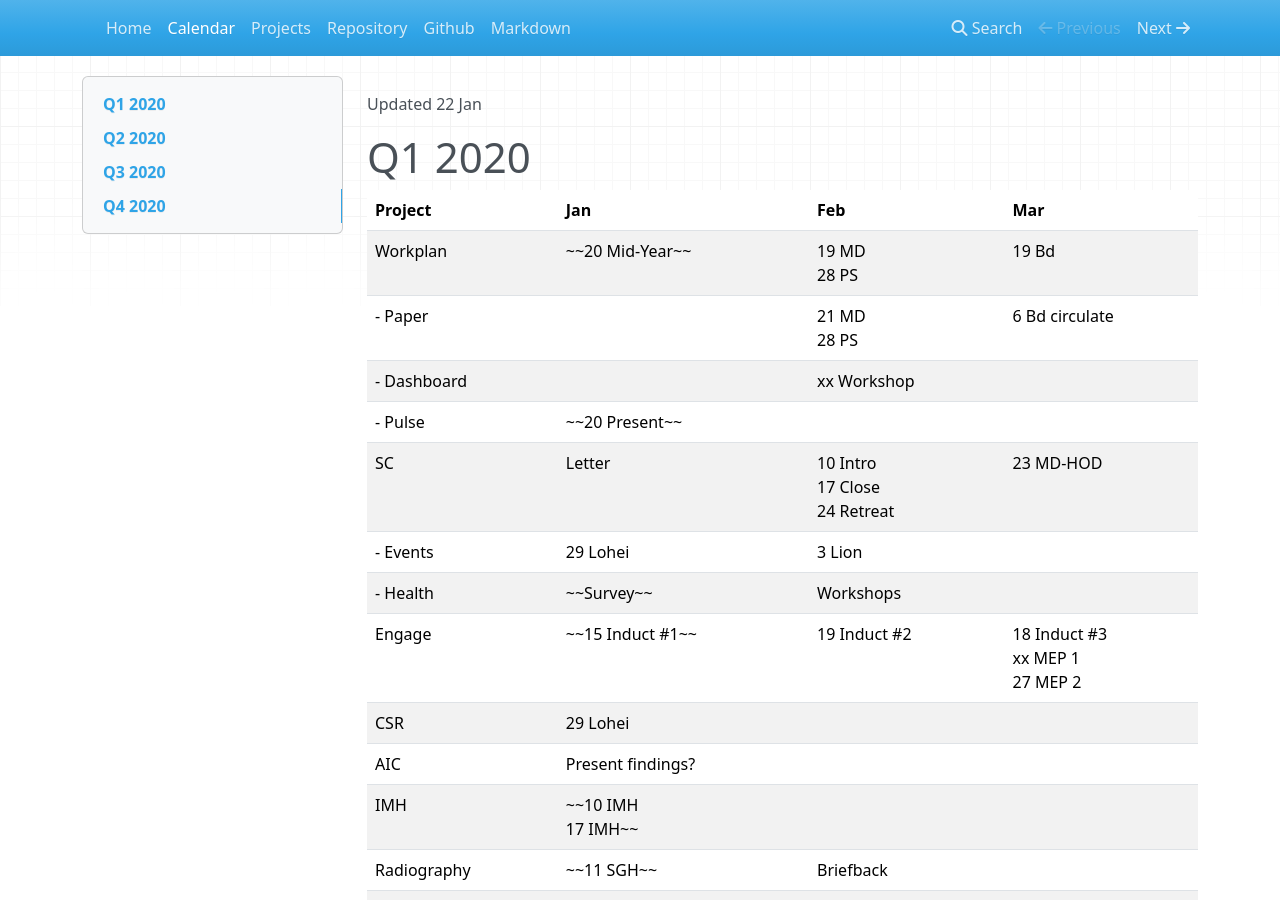
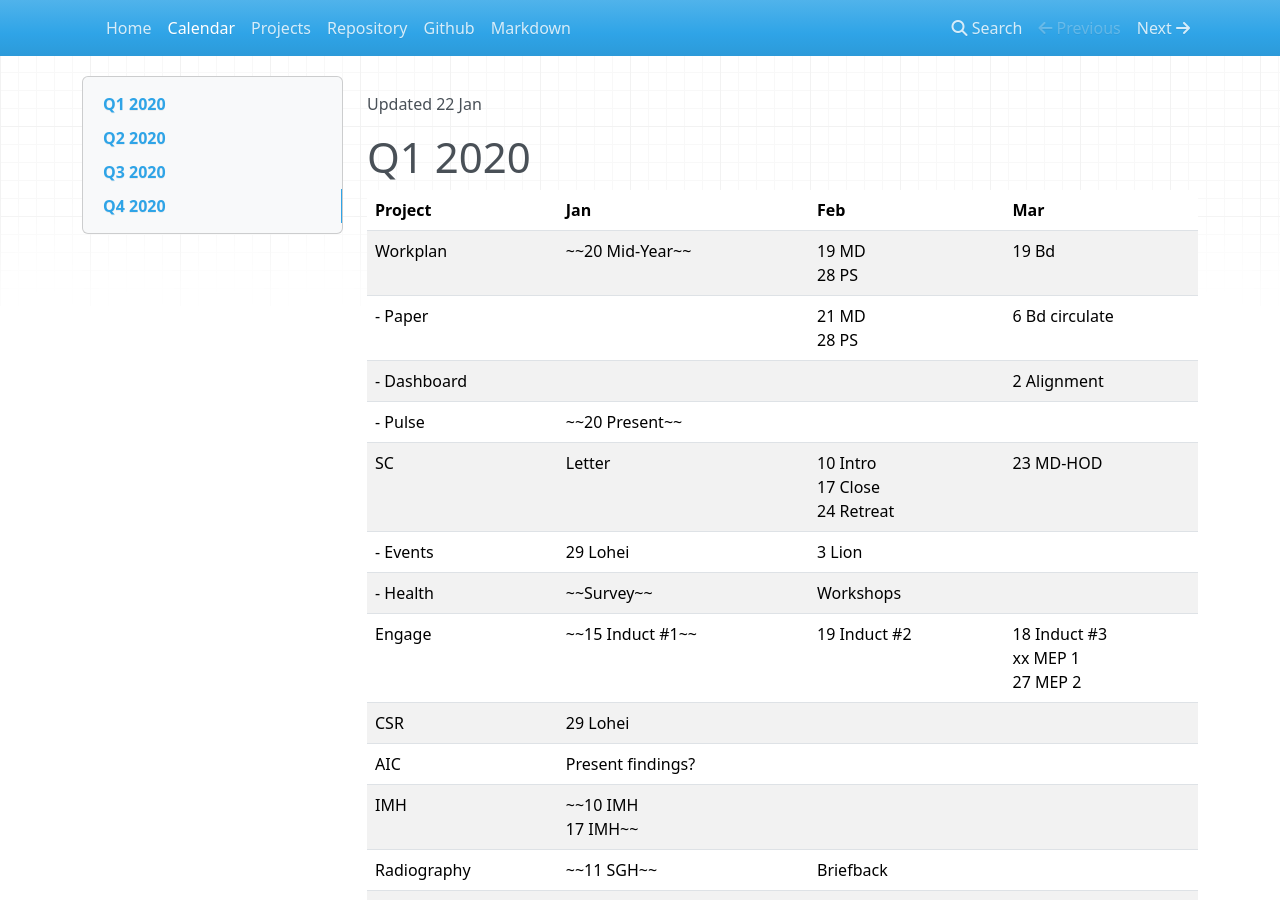
Before and after one commit to lod-online/collab, an MkDocs documentation site: the page built from docs/calendar.md, in a window 1280 px wide and 900 px high. Built offline with MkDocs 1.6.1, drawn with Linux system fonts in a browser that asks for light colours; nearby versions of some CDN libraries.

Commit message:
Update calendar.md

```diff
--- a/docs/calendar.md
+++ b/docs/calendar.md
@@ -10,7 +10,7 @@ Updated 22 Jan
 | :-----       | :---                      | :---                                   | :---
 | Workplan     | ~~20 Mid-Year~~           | 19 MD<br>28 PS                         | 19 Bd
 | - Paper      |                           | 21 MD<br>28 PS                         | 6 Bd circulate
-| - Dashboard  |                           | xx Workshop                            |
+| - Dashboard  |                           |                                        | 2 Alignment
 | - Pulse      | ~~20 Present~~            |                                        |
 | SC           | Letter                    | 10 Intro<br>17 Close<br>24 Retreat     | 23 MD-HOD
 | - Events     | 29 Lohei                  | 3 Lion                                 |
```
